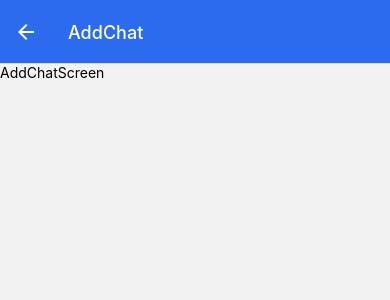
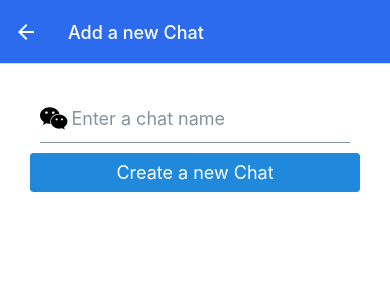
Before and after one commit to aliozer0/Signal-Clone-App, a React Native app: screen /AddChat in a window 390 px wide. Shown: the top 300 px of the page. Built offline with nearby package versions, Linux system fonts and the light colour scheme; no server answers.

Commit message:
Add Chat Screen added

```diff
--- a/screens/AddChatScreen.js
+++ b/screens/AddChatScreen.js
@@ -1,14 +1,50 @@
 import { StyleSheet, Text, View } from "react-native";
-import React from "react";
+import React, { useLayoutEffect, useState } from "react";
+import { Input, Button } from "react-native-elements";
+import Icon from "react-native-vector-icons/FontAwesome";
+import { db } from "../firebase";
+const AddChatScreen = ({ navigation }) => {
+  const [input, setInput] = useState("");
 
-const AddChatScreen = () => {
+  useLayoutEffect(() => {
+    navigation.setOptions({
+      title: " Add a new Chat",
+      headerBackTitle: " Chats",
+    });
+  }, [navigation]);
+
+  const createChat = async () => {
+    await db
+      .collection("chats")
+      .add({
+        chatName: input,
+      })
+      .then(() => {
+        navigation.goBack();
+      })
+      .catch((error) => alert(error));
+  };
+
   return (
-    <View>
-      <Text>AddChatScreen</Text>
+    <View style={styles.container}>
+      <Input
+        placeholder="Enter a chat name"
+        value={input}
+        onChangeText={(text) => setInput(text)}
+        onSubmitEditing={createChat}
+        leftIcon={
+          <Icon name="wechat" type="antdesign" size={24} color="black" />
+        }
+      />
+      <Button onPress={createChat} title="Create a new Chat" />
     </View>
   );
 };
 
 export default AddChatScreen;
 
-const styles = StyleSheet.create({});
+const styles = StyleSheet.create({
+    container:{
+        backgroundColor:"white",padding:30,height:"100%",
+    }
+});
```
